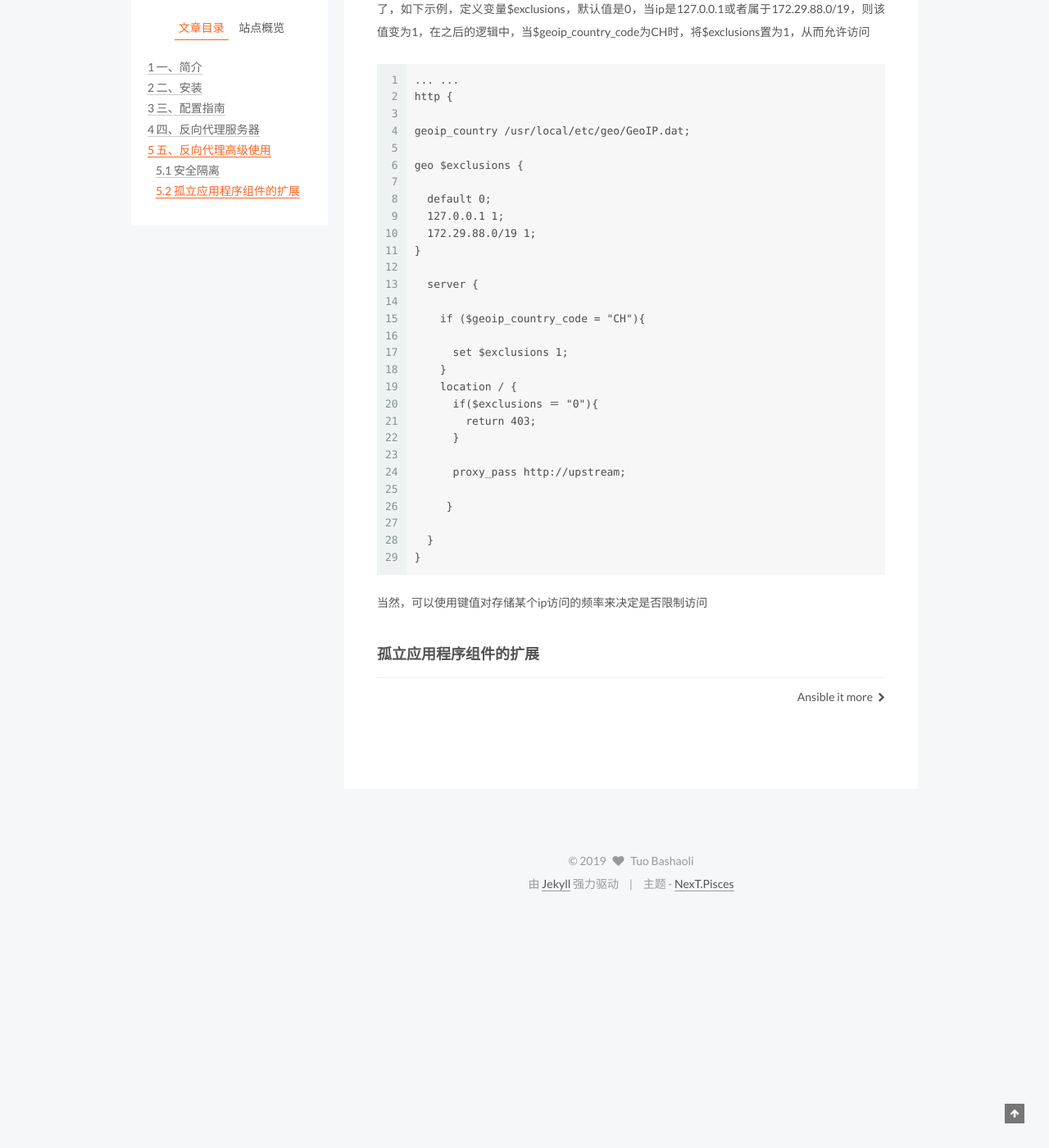
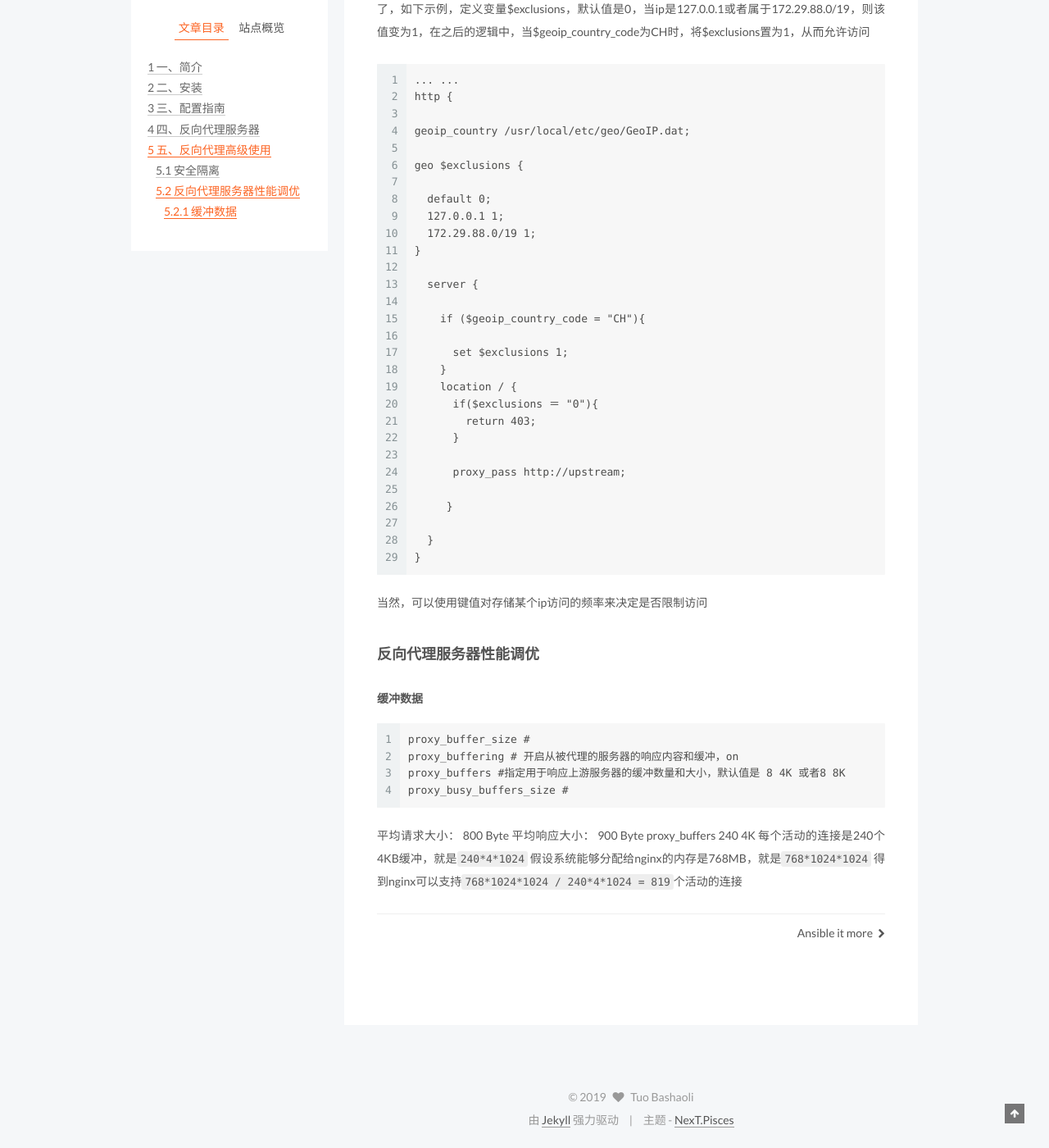
Before and after one commit to tuobashaoli/tuobashaoli.github.io, a Jekyll site: the page built from _posts/2019-04-10-nginx.markdown, in a window 1280 px wide and 1400 px high, scrolled down 9092 px. Shown: the whole window at 82% size. Built offline with Jekyll 4.4.1, drawn with Linux system fonts in a browser that asks for light colours; comment, search, counter and statistics services are not loaded; before the commit the page ends 10204 px from its top, so only the background shows below that.

Commit message:
update nginx

````diff
--- a/_posts/2019-04-10-nginx.markdown
+++ b/_posts/2019-04-10-nginx.markdown
@@ -401,4 +401,19 @@ geo $exclusions {
 
 当然，可以使用键值对存储某个ip访问的频率来决定是否限制访问
 
-### 孤立应用程序组件的扩展
+### 反向代理服务器性能调优
+##### 缓冲数据
+
+```
+proxy_buffer_size #
+proxy_buffering # 开启从被代理的服务器的响应内容和缓冲，on
+proxy_buffers #指定用于响应上游服务器的缓冲数量和大小，默认值是 8 4K 或者8 8K
+proxy_busy_buffers_size #
+```
+
+平均请求大小： 800 Byte
+平均响应大小： 900 Byte
+proxy\_buffers 240 4K
+每个活动的连接是240个4KB缓冲，就是`240*4*1024`
+假设系统能够分配给nginx的内存是768MB，就是`768*1024*1024`
+得到nginx可以支持`768*1024*1024 / 240*4*1024 = 819`个活动的连接
````
